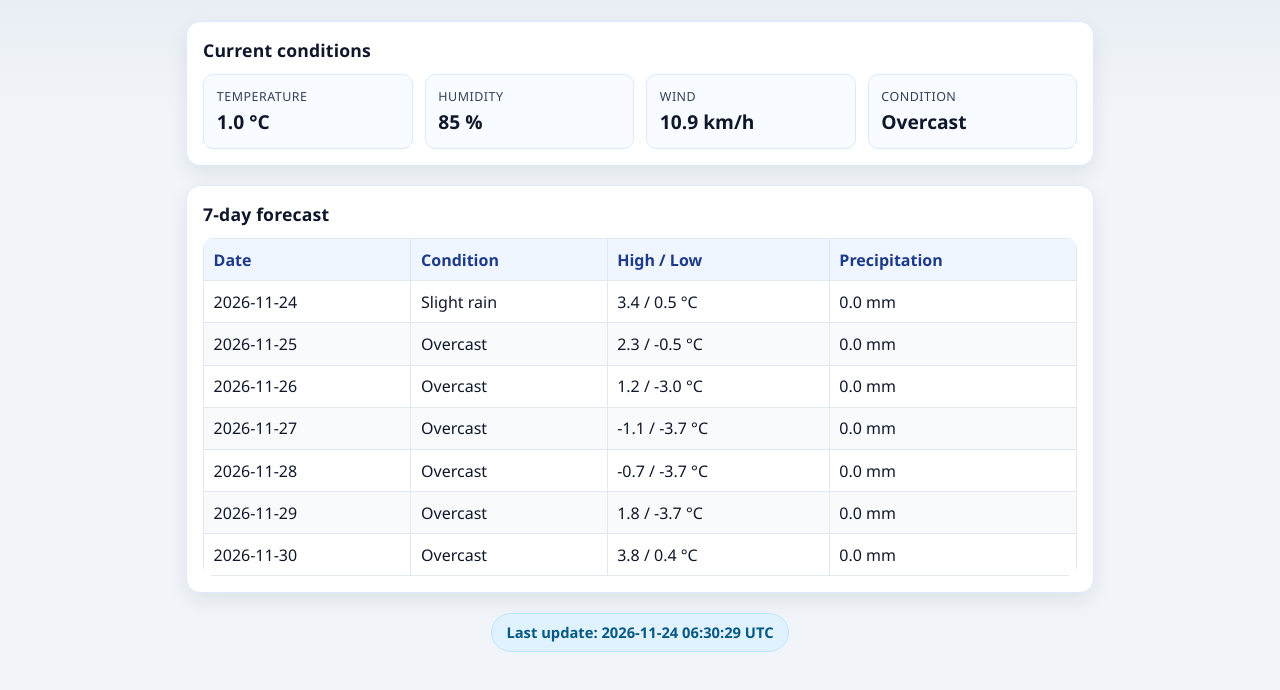
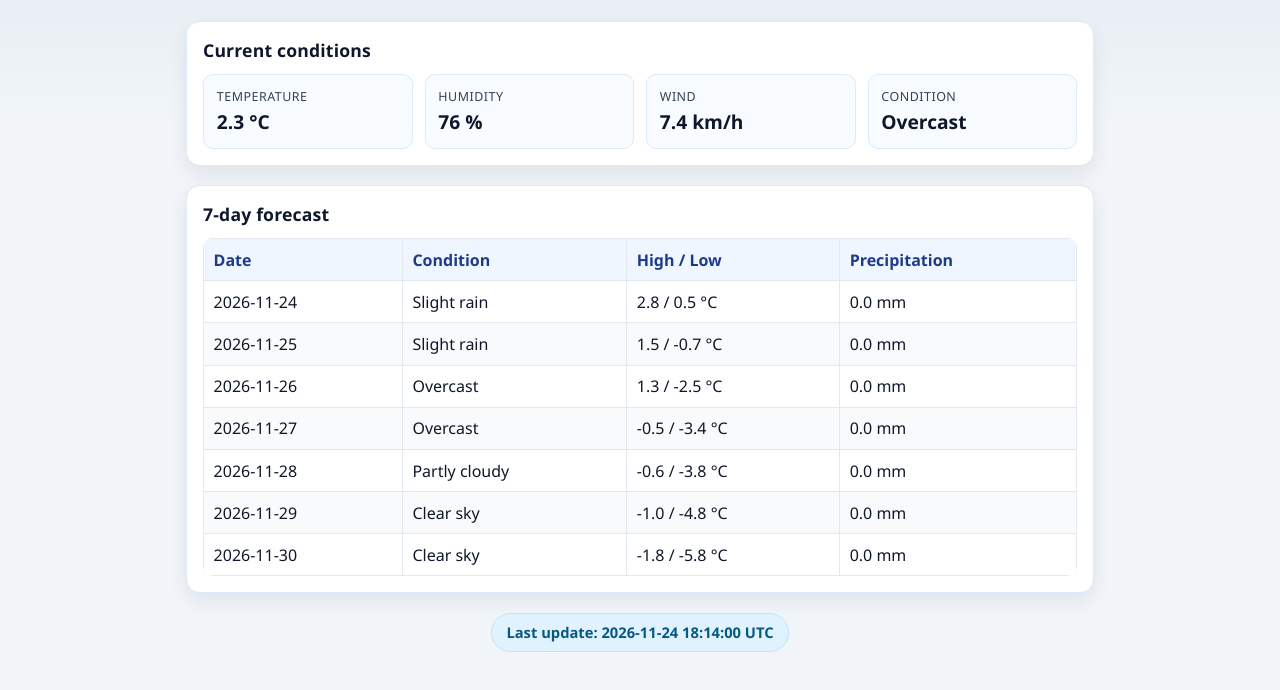
Before and after one commit to mustiego2001-commits/PRACA, a plain HTML site: page index.html in a window 1280 px wide. Shown: the part 104-794 px from the top of the page. Drawn offline with Linux system fonts and the light colour scheme.

Commit message:
chore: refresh weather dashboard data

```diff
--- a/index.html
+++ b/index.html
@@ -111,9 +111,9 @@
     <section class="panel">
       <h2>Current conditions</h2>
       <div class="cards">
-        <div class="card"><div class="label">Temperature</div><div class="value">1.0 °C</div></div>
-        <div class="card"><div class="label">Humidity</div><div class="value">85 %</div></div>
-        <div class="card"><div class="label">Wind</div><div class="value">10.9 km/h</div></div>
+        <div class="card"><div class="label">Temperature</div><div class="value">2.3 °C</div></div>
+        <div class="card"><div class="label">Humidity</div><div class="value">76 %</div></div>
+        <div class="card"><div class="label">Wind</div><div class="value">7.4 km/h</div></div>
         <div class="card"><div class="label">Condition</div><div class="value">Overcast</div></div>
       </div>
     </section>
@@ -125,13 +125,13 @@
           <tr><th>Date</th><th>Condition</th><th>High / Low</th><th>Precipitation</th></tr>
         </thead>
         <tbody>
-          <tr><td>2026-11-24</td><td>Slight rain</td><td>3.4 / 0.5 °C</td><td>0.0 mm</td></tr><tr><td>2026-11-25</td><td>Overcast</td><td>2.3 / -0.5 °C</td><td>0.0 mm</td></tr><tr><td>2026-11-26</td><td>Overcast</td><td>1.2 / -3.0 °C</td><td>0.0 mm</td></tr><tr><td>2026-11-27</td><td>Overcast</td><td>-1.1 / -3.7 °C</td><td>0.0 mm</td></tr><tr><td>2026-11-28</td><td>Overcast</td><td>-0.7 / -3.7 °C</td><td>0.0 mm</td></tr><tr><td>2026-11-29</td><td>Overcast</td><td>1.8 / -3.7 °C</td><td>0.0 mm</td></tr><tr><td>2026-11-30</td><td>Overcast</td><td>3.8 / 0.4 °C</td><td>0.0 mm</td></tr>
+          <tr><td>2026-11-24</td><td>Slight rain</td><td>2.8 / 0.5 °C</td><td>0.0 mm</td></tr><tr><td>2026-11-25</td><td>Slight rain</td><td>1.5 / -0.7 °C</td><td>0.0 mm</td></tr><tr><td>2026-11-26</td><td>Overcast</td><td>1.3 / -2.5 °C</td><td>0.0 mm</td></tr><tr><td>2026-11-27</td><td>Overcast</td><td>-0.5 / -3.4 °C</td><td>0.0 mm</td></tr><tr><td>2026-11-28</td><td>Partly cloudy</td><td>-0.6 / -3.8 °C</td><td>0.0 mm</td></tr><tr><td>2026-11-29</td><td>Clear sky</td><td>-1.0 / -4.8 °C</td><td>0.0 mm</td></tr><tr><td>2026-11-30</td><td>Clear sky</td><td>-1.8 / -5.8 °C</td><td>0.0 mm</td></tr>
         </tbody>
       </table>
     </section>
 
     <footer class="timestamp-wrap">
-      <div class="timestamp">Last update: 2026-11-24 06:30:29 UTC</div>
+      <div class="timestamp">Last update: 2026-11-24 18:14:00 UTC</div>
     </footer>
   </main>
 </body>
```
